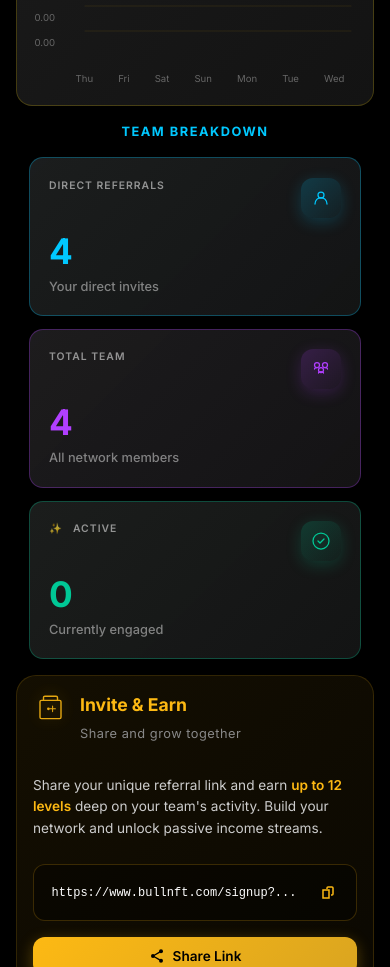
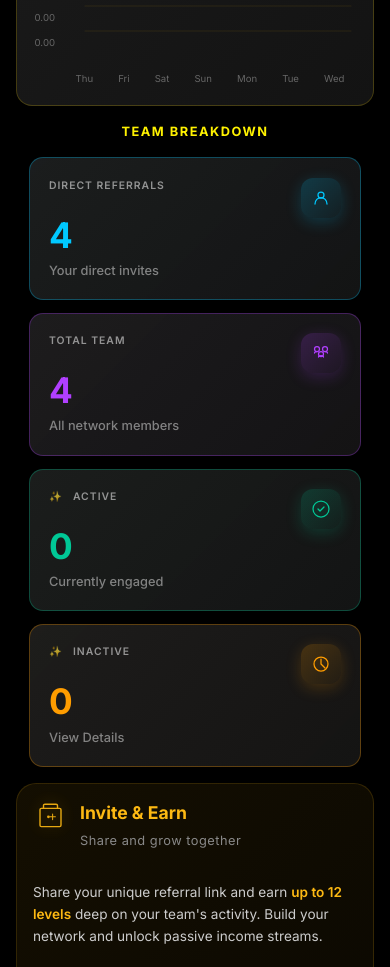
Before and after one commit to guptaayush945-cyber/BullNFT, a React (Vite) app: page /home in a window 390 px wide. Shown: the part 980-1947 px from the top of the page. Built offline with nearby package versions, Linux system fonts and the light colour scheme.

Commit message:
Replace INACTIVE card icon with ClockIcon and update color styling

```diff
--- a/src/components/SvgIcons.tsx
+++ b/src/components/SvgIcons.tsx
@@ -213,3 +213,10 @@ export const CheckCircleIcon = ({ color }: SvgIconProps) => (
     <path d="M14 20L18 24L26 16" stroke={color} strokeWidth="2.5" strokeLinecap="round" strokeLinejoin="round" />
   </svg>
 );
+
+export const ClockIcon = ({ color }: SvgIconProps) => (
+  <svg width="40" height="40" viewBox="0 0 40 40" fill="none" xmlns="http://www.w3.org/2000/svg">
+    <circle cx="20" cy="20" r="14" stroke={color} strokeWidth="2.5" />
+    <path d="M20 10V20L28 28" stroke={color} strokeWidth="2.5" strokeLinecap="round" strokeLinejoin="round" />
+  </svg>
+);
--- a/src/components/TeamSnapshot.tsx
+++ b/src/components/TeamSnapshot.tsx
@@ -1,4 +1,4 @@
-import { UserIcon, TeamIcon, CheckCircleIcon } from './SvgIcons';
+import { UserIcon, TeamIcon, CheckCircleIcon, ClockIcon } from './SvgIcons';
 import '../styles/team-snapshot.css';
 
 export default function TeamSnapshot() {
@@ -32,6 +32,17 @@ export default function TeamSnapshot() {
       color: '#00C896',
       bgColor: 'rgba(0, 200, 150, 0.1)',
       borderColor: 'rgba(0, 200, 150, 0.3)',
+      showEmoji: true
+    },
+    {
+      id: 4,
+      title: 'INACTIVE',
+      value: 0,
+      description: 'View Details',
+      icon: ClockIcon,
+      color: '#ff9d00',
+      bgColor: 'rgba(255, 157, 0, 0.1)',
+      borderColor: 'rgba(255, 157, 0, 0.3)',
       showEmoji: true
     }
   ];
--- a/src/styles/team-snapshot.css
+++ b/src/styles/team-snapshot.css
@@ -14,7 +14,7 @@
 .team-section-title {
   font-size: 0.95rem;
   font-weight: 700;
-  color: #00C8FF;
+  color: #fff200;
   letter-spacing: 2px;
   text-transform: uppercase;
   margin: 0;
@@ -111,6 +111,16 @@
   box-shadow: 0 6px 24px rgba(0, 200, 150, 0.3);
 }
 
+.team-card:nth-child(4) .team-card-icon {
+  background: linear-gradient(135deg, rgba(255, 157, 0, 0.2) 0%, rgba(255, 157, 0, 0.05) 100%);
+  box-shadow: 0 4px 16px rgba(255, 157, 0, 0.2);
+}
+
+.team-card:nth-child(4):hover .team-card-icon {
+  transform: scale(1.1);
+  box-shadow: 0 6px 24px rgba(255, 157, 0, 0.3);
+}
+
 .team-card-icon svg {
   width: 28px;
   height: 28px;
@@ -200,7 +210,7 @@
   }
 
   .team-card-header {
-    margin-bottom: 1rem;
+    margin-bottom: 0px;
   }
 
   .team-card-title {
```
